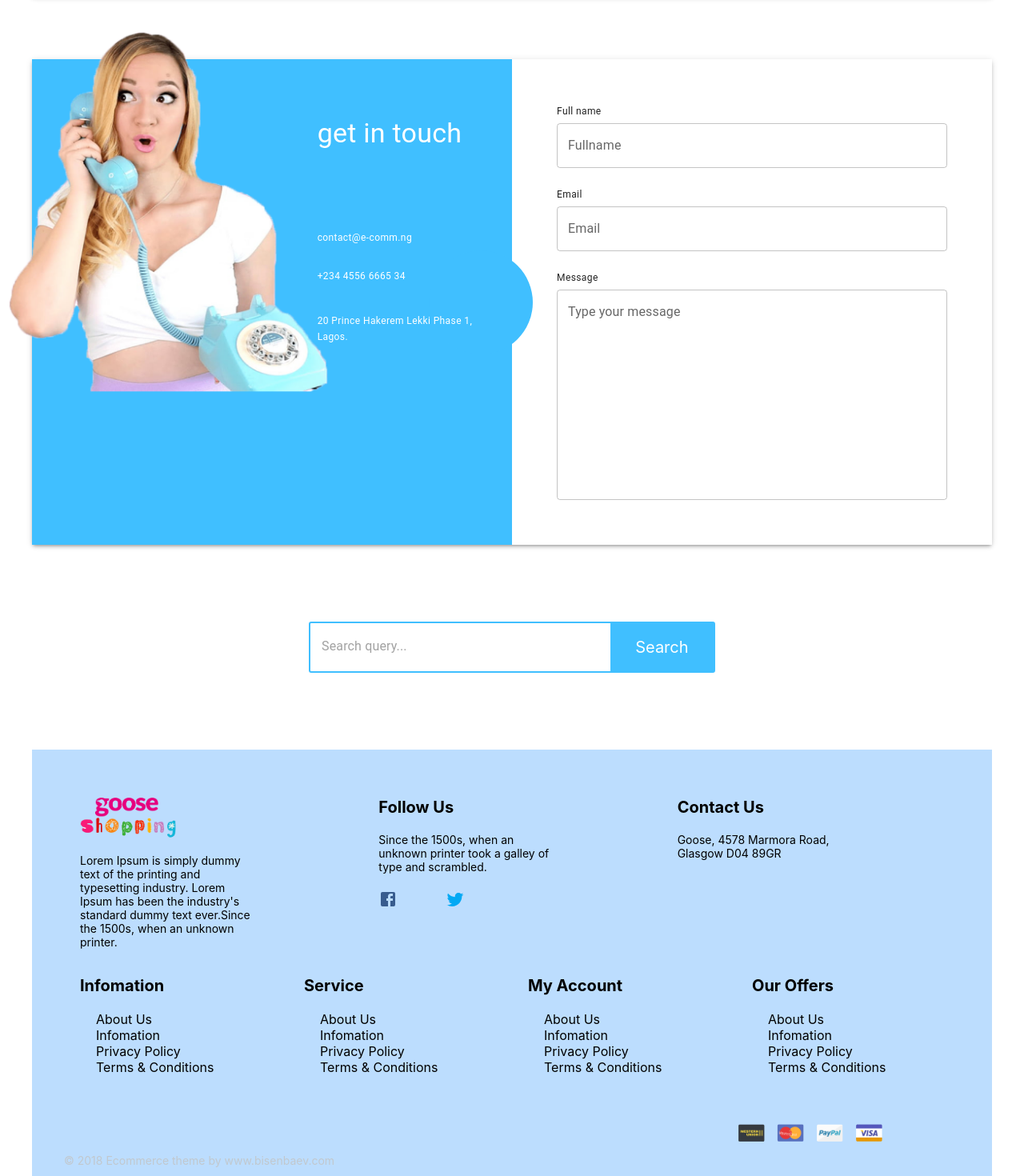
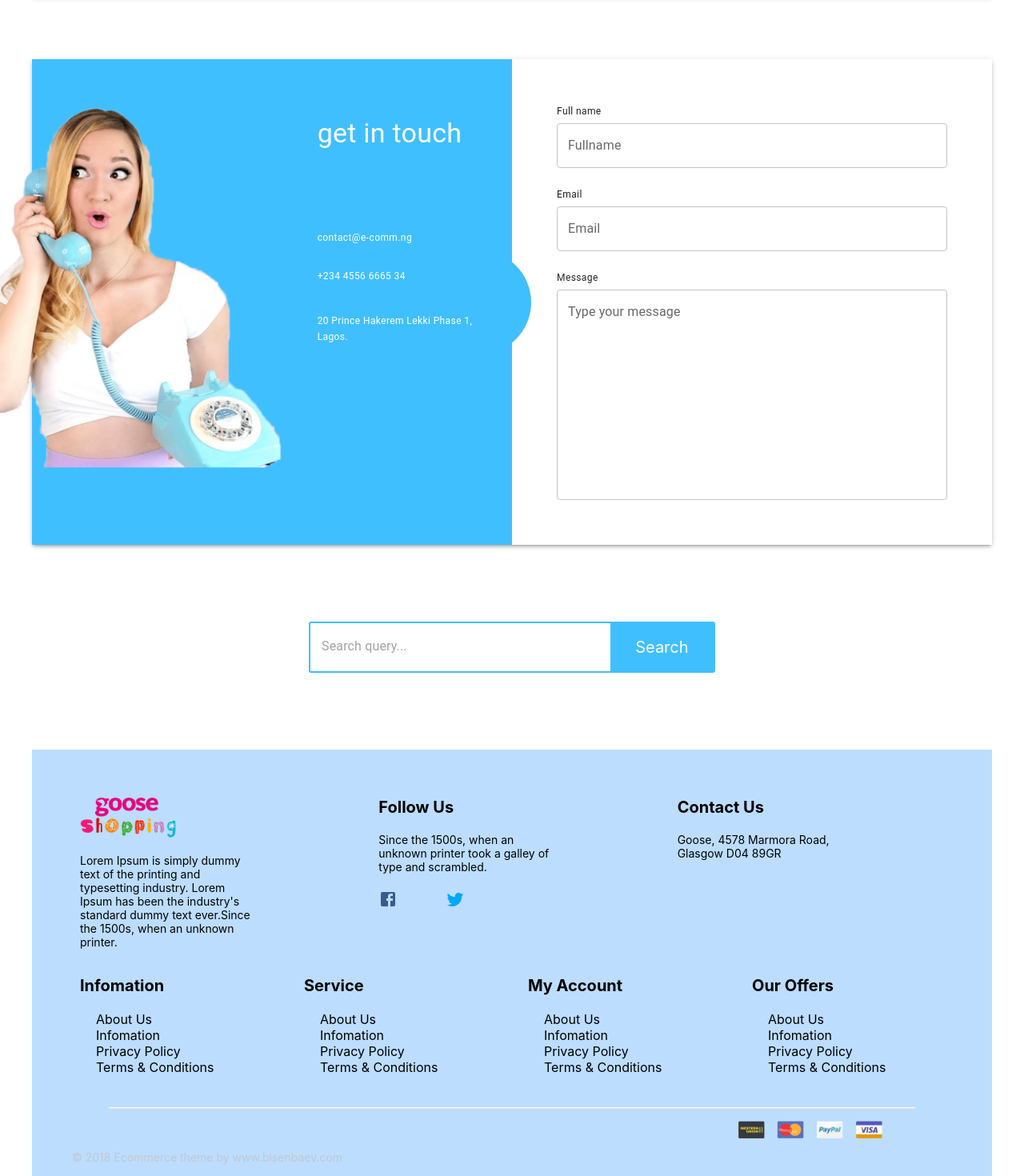
Before and after one commit to hobaDevHome/gooseshopping, a React (Create React App) app: page /contact in a window 1280 px wide. Shown: the part 120-1590 px from the top of the page at 80% size. Built offline with nearby package versions, Linux system fonts and the light colour scheme.

Commit message:
contact img fix

```diff
--- a/src/App.js
+++ b/src/App.js
@@ -16,6 +16,7 @@ function App() {
     <div className="App">
       <Routes>
         <Route index element={<Home />} />
+        <Route path="/cat" exact element={<Category />} />
         <Route path="/Bags" exact element={<Bags />} />
         <Route path="/Belts" exact element={<Belts />} />
         <Route path="/Sneakers" exact element={<Sneakers />} />
--- a/src/components/Footer.jsx
+++ b/src/components/Footer.jsx
@@ -64,6 +64,7 @@ const useStyles = makeStyles({
   copywrite: {
     color: colors.copywrite,
     fontSize: 14,
+    paddingLeft: 10,
   },
 });
 
@@ -280,17 +281,18 @@ const Footer = () => {
           </div>
         </Grid>
       </Grid>
-
+      <Grid item xs={12}>
         <Divider
           flexItem
           sx={{
             marginLeft: "5%",
             marginRight: "5%",
             marginTop: 5,
-          height: 5,
+            height: 1.2,
             backgroundColor: colors.white,
           }}
         />
+      </Grid>
       <Grid item xs={12}>
         <div className={classes.cardsContainer}>
           <img src={cards} alt="" className={classes.cards} />
--- a/src/pages/Cart.jsx
+++ b/src/pages/Cart.jsx
@@ -105,7 +105,10 @@ const Contact = () => {
           <Grid item sm={12} xs={12} md={6}>
             voutncer line
           </Grid>
-          <Grid item container xs={12} md={6}>
+          <Grid item sm={12} xs={12} md={4}>
+            voutncer line
+          </Grid>
+          <Grid item container xs={12} md={4}>
             <Grid item sm={12}>
               shopping info line
             </Grid>
--- a/src/pages/Category.jsx
+++ b/src/pages/Category.jsx
@@ -7,7 +7,7 @@ import Grid from "@mui/material/Grid";
 import Filters from "../components/Filters";
 import ProductsList from "../components/ProductsList";
 
-const Category = ({ category }) => {
+const Category = ({ category = "sneakers" }) => {
   return (
     <div>
       <Navbar />
--- a/src/pages/Contact.jsx
+++ b/src/pages/Contact.jsx
@@ -27,7 +27,6 @@ const useStyles = makeStyles({
   column: {
     display: "flex",
     flexDirection: "column",
-
     margin: 0,
     padding: 0,
     paddingLeft: 10,
@@ -39,10 +38,6 @@ const useStyles = makeStyles({
     width: 400,
     height: 450,
     objectFit: "contian",
-    marginTop: -80,
-    position: "absolute",
-    left: 10,
-    top: "30%",
   },
   title: {
     fontSize: 40,
@@ -80,6 +75,14 @@ const useStyles = makeStyles({
     color: colors.white,
     zIndex: 2,
   },
+  imgdiv: {
+    position: "absolute",
+    right: "48%",
+    zIndex: 1,
+
+    left: -400,
+    top: "10%",
+  },
 });
 
 const Contact = () => {
@@ -94,6 +97,7 @@ const Contact = () => {
           padding={0}
           marginTop={10}
           flexDirection={{ sm: "column", md: "row" }}
+          sx={{ position: "relative" }}
         >
           <Grid
             container
@@ -107,7 +111,10 @@ const Contact = () => {
               className={classes.arc}
               visibility={{ sm: "hidden", md: "visible" }}
             />
-            <Box visibility={{ sm: "hidden", md: "visible" }}>
+            <Box
+              visibility={{ xs: "hidden", sm: "hidden", md: "visible" }}
+              className={classes.imgdiv}
+            >
               <img src={callpic} alt="call" className={classes.image} />
             </Box>
             <Grid item sm={12} md={7}></Grid>
```
Also changed, not shown: 2 other files (tests, documents, lock files or other folders). Lines whose indentation alone changed are shown as unchanged.
